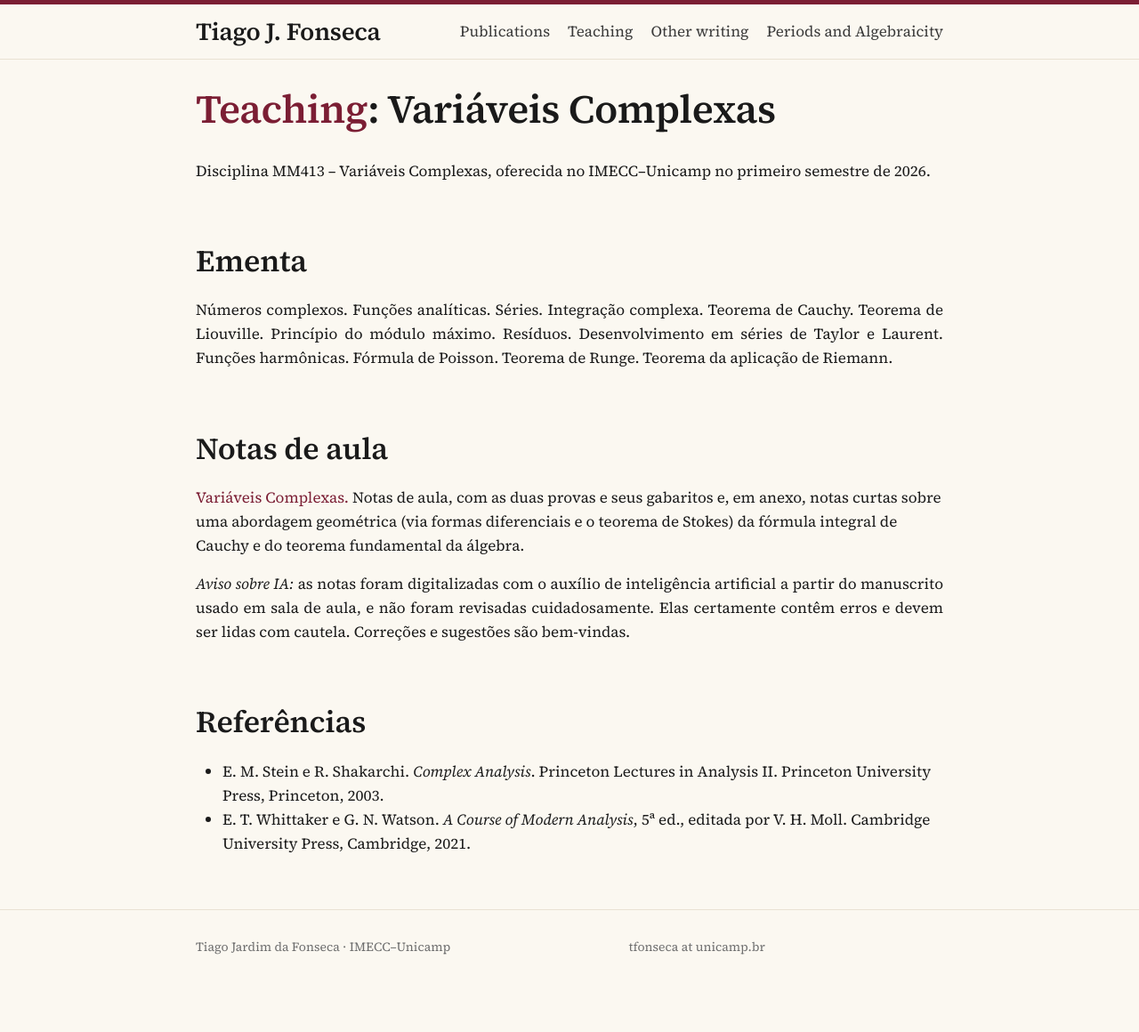
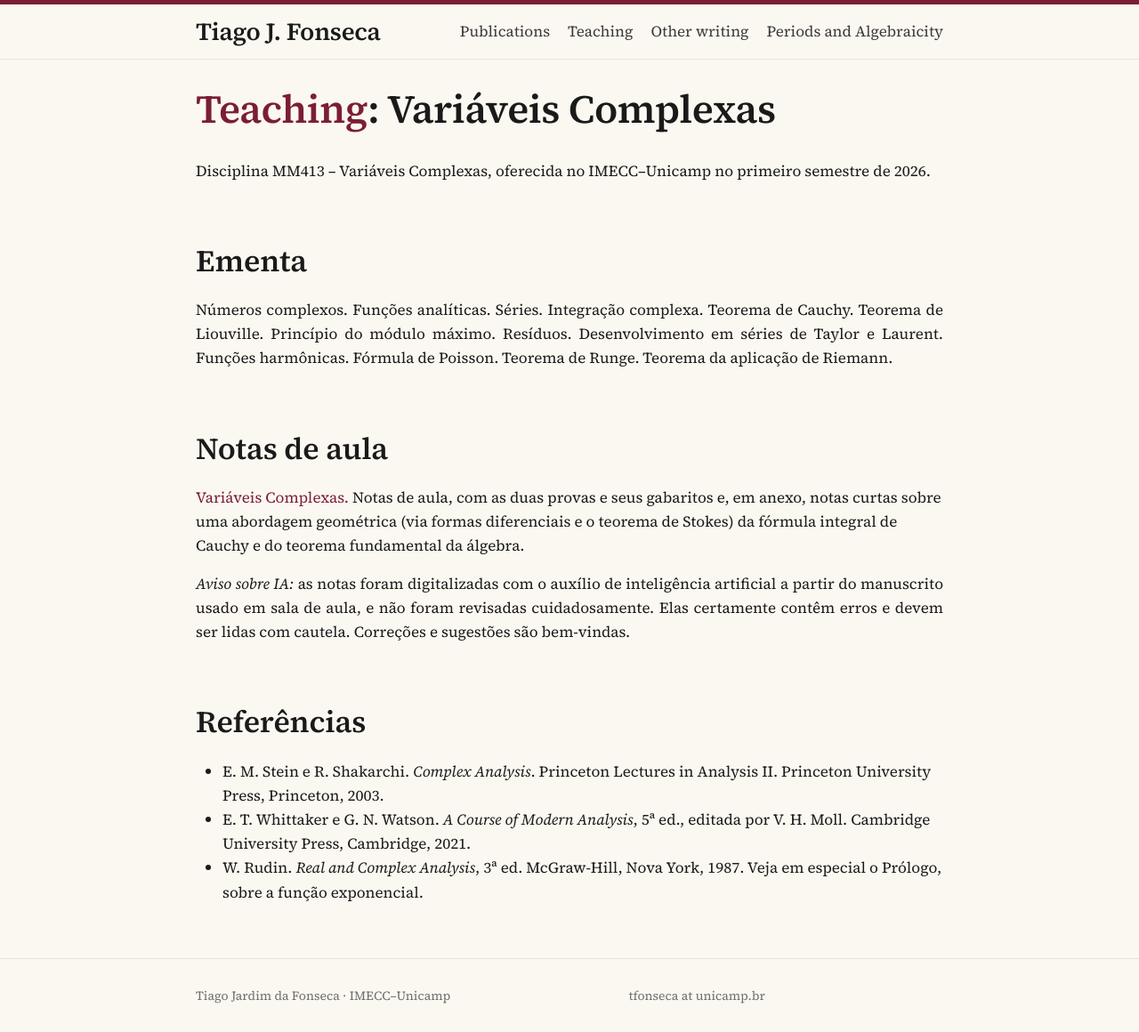
Before and after one commit to tjfonseca/tjfonseca.github.io, a Jekyll site: the page built from teaching/variaveis-complexas.md, in a window 1280 px wide. Shown: the whole page at 89% size. Built offline with Jekyll 4.4.1, drawn with Linux system fonts in a browser that asks for light colours; before the commit the page ends 1106 px from its top, so only the background shows below that.

Commit message:
Variáveis Complexas: cite Rudin's prologue on the exponential
Co-Authored-By: Claude Opus 5.5 <noreply@anthropic.com>
Claude-Session: https://claude.ai/code/session_01R98JVardW9k5os3YAuzcpz

```diff
--- a/teaching/variaveis-complexas.md
+++ b/teaching/variaveis-complexas.md
@@ -24,3 +24,4 @@ Números complexos. Funções analíticas. Séries. Integração complexa. Teore
 
 - E. M. Stein e R. Shakarchi. *Complex Analysis*. Princeton Lectures in Analysis II. Princeton University Press, Princeton, 2003.
 - E. T. Whittaker e G. N. Watson. *A Course of Modern Analysis*, 5ª ed., editada por V. H. Moll. Cambridge University Press, Cambridge, 2021.
+- W. Rudin. *Real and Complex Analysis*, 3ª ed. McGraw-Hill, Nova York, 1987. Veja em especial o Prólogo, sobre a função exponencial.
```
